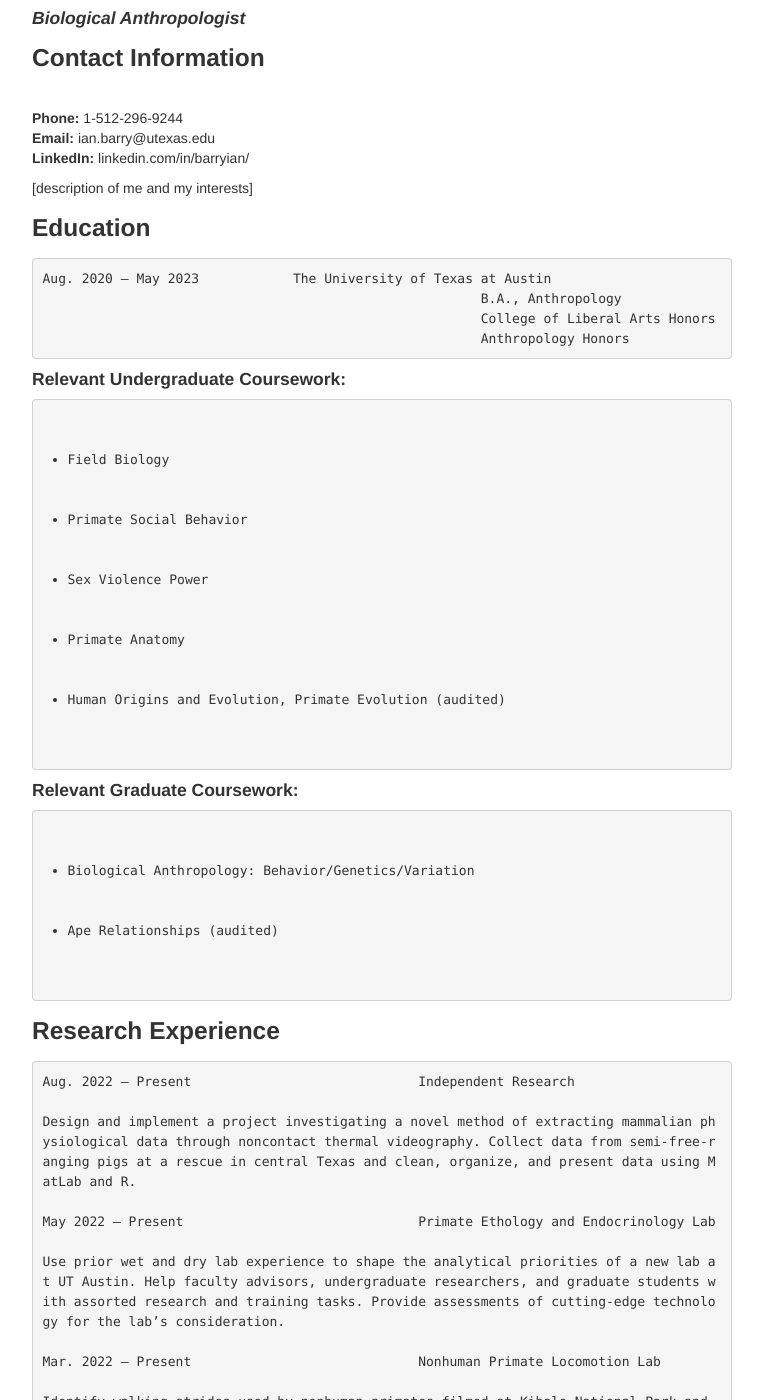
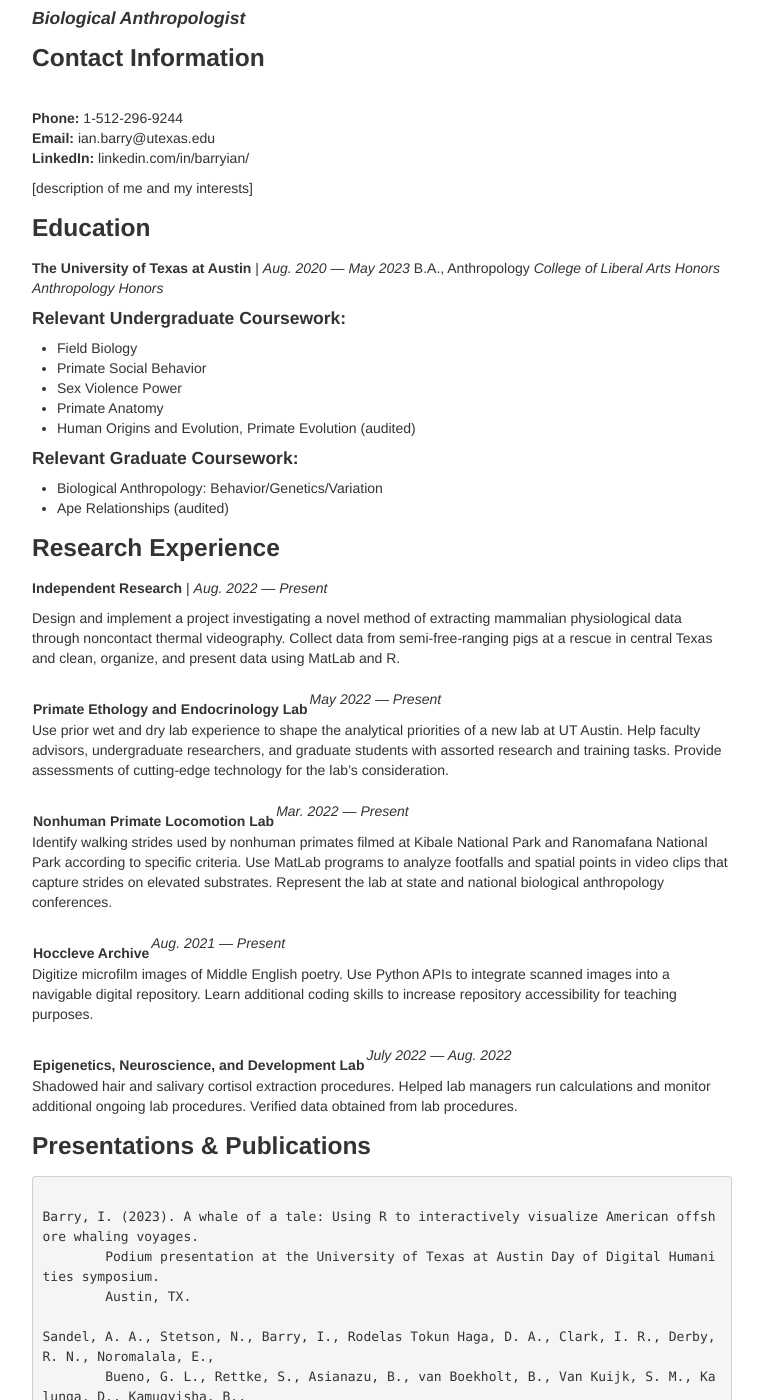
Before and after one commit to IanABarry/IanABarry.github.io, a Jekyll site: the page built from pages/cv.md, in a window 1280 px wide and 1400 px high, scrolled down 204 px. Shown: the whole window, without its empty margins (258-1021 px from the left). Built offline with Jekyll 4.4.1, drawn with Linux system fonts in a browser that asks for light colours; some of the changed text lies outside the part shown.

Commit message:
Finishing up CV formatting

```diff
--- a/pages/cv.md
+++ b/pages/cv.md
@@ -16,15 +16,12 @@ permalink: /cv
 
 <h3>Education</h3>
 
-<pre>
-Aug. 2020 — May 2023		The University of Texas at Austin
-							B.A., Anthropology
-							College of Liberal Arts Honors
-							Anthropology Honors
-</pre>
+<b>The University of Texas at Austin</b> | <i>Aug. 2020 — May 2023</i>
+B.A., Anthropology
+<i>College of Liberal Arts Honors</i>
+<i>Anthropology Honors</i>
 
 <h4>Relevant Undergraduate Coursework:</h4>
-<pre>
 <ul>
 	<li>Field Biology</li>
 	<li>Primate Social Behavior</li>
@@ -32,40 +29,36 @@ Aug. 2020 — May 2023		The University of Texas at Austin
 	<li>Primate Anatomy</li>
 	<li>Human Origins and Evolution, Primate Evolution (audited)</li>
 </ul>
-</pre>
 
 <h4>Relevant Graduate Coursework:</h4>
-<pre>
 <ul>
 	<li>Biological Anthropology: Behavior/Genetics/Variation</li>
 	<li>Ape Relationships (audited)</li>
 </ul>
-</pre>
 
 <h3>Research Experience</h3>
+<b>Independent Research</b> | <i>Aug. 2022 — Present</i>
+
+<p>Design and implement a project investigating a novel method of extracting mammalian physiological data through noncontact thermal videography. Collect data from semi-free-ranging pigs at a rescue in central Texas and clean, organize, and present data using MatLab and R.</p>
+
+<br><b>Primate Ethology and Endocrinology Lab</b> | <i>May 2022 — Present</i>
+
+<p>Use prior wet and dry lab experience to shape the analytical priorities of a new lab at UT Austin. Help faculty advisors, undergraduate researchers, and graduate students with assorted research and training tasks. Provide assessments of cutting-edge technology for the lab’s consideration.</p>
+
+<br><b>Nonhuman Primate Locomotion Lab</b> | <i>Mar. 2022 — Present</i>
+
+<p>Identify walking strides used by nonhuman primates filmed at Kibale National Park and Ranomafana National Park according to specific criteria. Use MatLab programs to analyze footfalls and spatial points in video clips that capture strides on elevated substrates. Represent the lab at state and national biological anthropology conferences.</p>
+
+<br><b>Hoccleve Archive</b> | <i>Aug. 2021 — Present</i>
+
+<p>Digitize microfilm images of Middle English poetry. Use Python APIs to integrate scanned images into a navigable digital repository. Learn additional coding skills to increase repository accessibility for teaching purposes.</p>
+
+<br><b>Epigenetics, Neuroscience, and Development Lab</b> | <i>July 2022 — Aug. 2022</i>
+
+<p>Shadowed hair and salivary cortisol extraction procedures. Helped lab managers run calculations and monitor additional ongoing lab procedures. Verified data obtained from lab procedures.</p>
+
+<h3>Presentations & Publications</h3>
 <pre>
-Aug. 2022 — Present				Independent Research
-
-Design and implement a project investigating a novel method of extracting mammalian physiological data through noncontact thermal videography. Collect data from semi-free-ranging pigs at a rescue in central Texas and clean, organize, and present data using MatLab and R.
-
-May 2022 — Present				Primate Ethology and Endocrinology Lab
-
-Use prior wet and dry lab experience to shape the analytical priorities of a new lab at UT Austin. Help faculty advisors, undergraduate researchers, and graduate students with assorted research and training tasks. Provide assessments of cutting-edge technology for the lab’s consideration.
-
-Mar. 2022 — Present				Nonhuman Primate Locomotion Lab
-
-Identify walking strides used by nonhuman primates filmed at Kibale National Park and Ranomafana National Park according to specific criteria. Use MatLab programs to analyze footfalls and spatial points in video clips that capture strides on elevated substrates. Represent the lab at state and national biological anthropology conferences.
-
-Aug. 2021 — Present				Hoccleve Archive
-
-Digitize microfilm images of Middle English poetry. Use Python APIs to integrate scanned images into a navigable digital repository. Learn additional coding skills to increase repository accessibility for teaching purposes.
-
-July 2022 — Aug. 2022			Epigenetics, Neuroscience, and Development Lab
-
-Shadowed hair and salivary cortisol extraction procedures. Helped lab managers run calculations and monitor additional ongoing lab procedures. Verified data obtained from lab procedures.
-</pre>
-
-Presentations & Publications
 
 Barry, I. (2023). A whale of a tale: Using R to interactively visualize American offshore whaling voyages.
 	Podium presentation at the University of Texas at Austin Day of Digital Humanities symposium.
@@ -78,55 +71,60 @@ Sandel, A. A., Stetson, N., Barry, I., Rodelas Tokun Haga, D. A., Clark, I. R.,
 	Anthropologists meeting. Austin, TX.
 
 Schapker, N., Hottensmith, A., Janisch, J., Myers, L. C., Phelps, T., Barry, I., Shapiro, L. J., & Young, J.
-W. (2023). Effects of height in the canopy on gait mechanics in wild lemurs. Poster presentation at the Annual Meeting of the American Association of Biological Anthropologists. Reno, NV.
+	W. (2023). Effects of height in the canopy on gait mechanics in wild lemurs. Poster presentation at the Annual
+	Meeting of the American Association of Biological Anthropologists. Reno, NV.
 
 Shapiro, L. J., Myers, L. C., Janisch, J., Schapker, N., Barry, I., Phelps, T., Hieronymus, T., & Young, J.
-W. (2023). Gait kinematics in response to substrate diameter and orientation in wild cercopithecoids. Poster presentation at the Annual Meeting of the American Association of Biological Anthropologists. Reno, NV.
+	W. (2023). Gait kinematics in response to substrate diameter and orientation in wild cercopithecoids. Poster
+	presentation at the Annual Meeting of the American Association of Biological Anthropologists. Reno, NV.
+</pre>
 
-Professional Experience
+<h3>Professional Experience</h3>
 
-May 2022 — Present					Texas Maritime Museum Intern
+<b>Texas Maritime Museum Intern</b> | <i>May 2022 — Present</i>
 
-Curate interactive exhibits showcasing state maritime history between 1500 and 1700. Collaborate with archaeologists, historians, and artists to contextualize restored materials for a public audience. Use PastPerfect cataloguing software to register books for the museum’s maritime history library. Facilitate community outreach events including festivals, book signings, and exhibit debut galas.
+<p>Curate interactive exhibits showcasing state maritime history between 1500 and 1700. Collaborate with archaeologists, historians, and artists to contextualize restored materials for a public audience. Use PastPerfect cataloguing software to register books for the museum’s maritime history library. Facilitate community outreach events including festivals, book signings, and exhibit debut galas.</p>
 
-Oct. 2021 — May 2022				Kins Dining Student Assistant
+<b>Kins Dining Student Assistant</b> | <i>Oct. 2021 — May 2022</i>
 
-Served food to thousands of UT Austin students each day in a campus dining hall. Helped run gratuitous dining hall events for students during finals weeks. Trained new staff members to create an uplifting and welcoming environment for the UT community.
+<p>Served food to thousands of UT Austin students each day in a campus dining hall. Helped run gratuitous dining hall events for students during finals weeks. Trained new staff members to create an uplifting and welcoming environment for the UT community.</p>
 
-September 2019 — May 2021			The Williamson Museum Volunteer
+<b>The Williamson Museum Volunteer</b> | <i>September 2019 — May 2021</i>
 
-Hosted weekly family-friendly educational activities to teach children about regional history. Catalogued and described incoming artifacts for the museum’s collection. Provided background research for temporary exhibits.
+<p>Hosted weekly family-friendly educational activities to teach children about regional history. Catalogued and described incoming artifacts for the museum’s collection. Provided background research for temporary exhibits.</p>
 
-February 2020					Bullock Texas State History Museum Intern
+<b>Bullock Texas State History Museum Intern</b> | <i>February 2020</i>
 
-Collaborated with the School Programs Head to host four educational events for young children. Contributed to planning for an immersive summer film showcase series. Observed the responsibilities of museum coordinators and curators.
+<p>Collaborated with the School Programs Head to host four educational events for young children. Contributed to planning for an immersive summer film showcase series. Observed the responsibilities of museum coordinators and curators.</p>
 
-Academic Service
+<h3>Academic Service</h3>
 
-Jan. 2023 — Present					Ecology, Evolution, and Behavior Club
+<b>Ecology, Evolution, and Behavior Club</b> | <i>Jan. 2023 — Present</i>
 
-Aug. 2022 — Present					Texas Student Digital Humanities
+<b>Texas Student Digital Humanities</b> | <i>Aug. 2022 — Present</i>
 
-Collaborate with students in humanities departments to apply new coding skills to ongoing projects. Channel personal interests into coding projects that emphasize interactivity and accessibility of information on humanities topics.
+<p>Collaborate with students in humanities departments to apply new coding skills to ongoing projects. Channel personal interests into coding projects that emphasize interactivity and accessibility of information on humanities topics.</p>
 
-Aug. 2021 — May 2022				Liberal Arts Honors Student Mentor
+<b>Liberal Arts Honors Student Mentor</b> | <i>Aug. 2021 — May 2022</i>
 
-Helped five students in the college honors program navigate UT Austin’s campus and celebrate their queer identities. Connected each student with resources to enhance their studying habits and channel their unique passions into impactful collaborative action.
+<p>Helped five students in the college honors program navigate UT Austin’s campus and celebrate their queer identities. Connected each student with resources to enhance their studying habits and channel their unique passions into impactful collaborative action.</p>
 
-Sept. 2020 — May 2022				Liberal Arts Honors Student Council
+<b>Liberal Arts Honors Student Council</b> | <i>Sept. 2020 — May 2022</i>
 
-Represented 135 students in a college honors program. Hosted virtual events for students to attend and facilitated communication between the student body and program administrators. Collaborated with other representatives to offer students financial aid programs. Paired incoming students with peer mentors to ease their transition to college.
+<p>Represented 135 students in a college honors program. Hosted virtual events for students to attend and facilitated communication between the student body and program administrators. Collaborated with other representatives to offer students financial aid programs. Paired incoming students with peer mentors to ease their transition to college.</p>
 
-Sept. 2020 — May 2021				UT Austin Student Government Legislator
+<b>UT Austin Student Government Legislator</b> | <i>Sept. 2020 — May 2021</i>
 
-Collaborated with Student Government agencies to draft legislation addressing mental health concerns on campus at the height of the COVID-19 pandemic. Created safe virtual spaces for UT affiliates to share their mental health experiences with others. Compiled and distributed a detailed guidebook of accessible mental health resources to the student body.
+<p>Collaborated with Student Government agencies to draft legislation addressing mental health concerns on campus at the height of the COVID-19 pandemic. Created safe virtual spaces for UT affiliates to share their mental health experiences with others. Compiled and distributed a detailed guidebook of accessible mental health resources to the student body.</p>
 
-Honors & Awards
+<h3>Honors & Awards</h3>
 
-Scholarships & Programs
-Jefferson Scholars: A selective academic track in global philosophy and religion with regular student-led cultural excursions for which participants were reimbursed by the university.
+<b>Scholarships & Programs</b>
+<i>Jefferson Scholars:</i> A selective academic track in global philosophy and religion with regular student-led cultural excursions for which participants were reimbursed by the university.
 
-Biodiversity Scholars: An academic enrichment program intended to increase diversity within the biological sciences. As an applicant selected for this program, I received a stipend to support my participation in a field biology course at UT and worked closely with a graduate student mentor to explore careers in anthropology.
+<i>Biodiversity Scholars:</i> An academic enrichment program intended to increase diversity within the biological sciences. As an applicant selected for this program, I received a stipend to support my participation in a field biology course at UT and worked closely with a graduate student mentor to explore careers in anthropology.
 
-Distinctions
-July 2022								           Ampla cum laude, Dean’s Honor List
+<i>Rapoport-King Thesis Scholar:</i> I received funding from the College of Liberal Arts to cover all expenses associated with my undergraduate thesis in the Anthropology Honors program. Additionally, my advisor received a stipend to further ethological research in the Department of Anthropology.
+
+<b>Distinctions</b>
+July 2022 — Ampla cum laude, Dean’s Honor List
```
